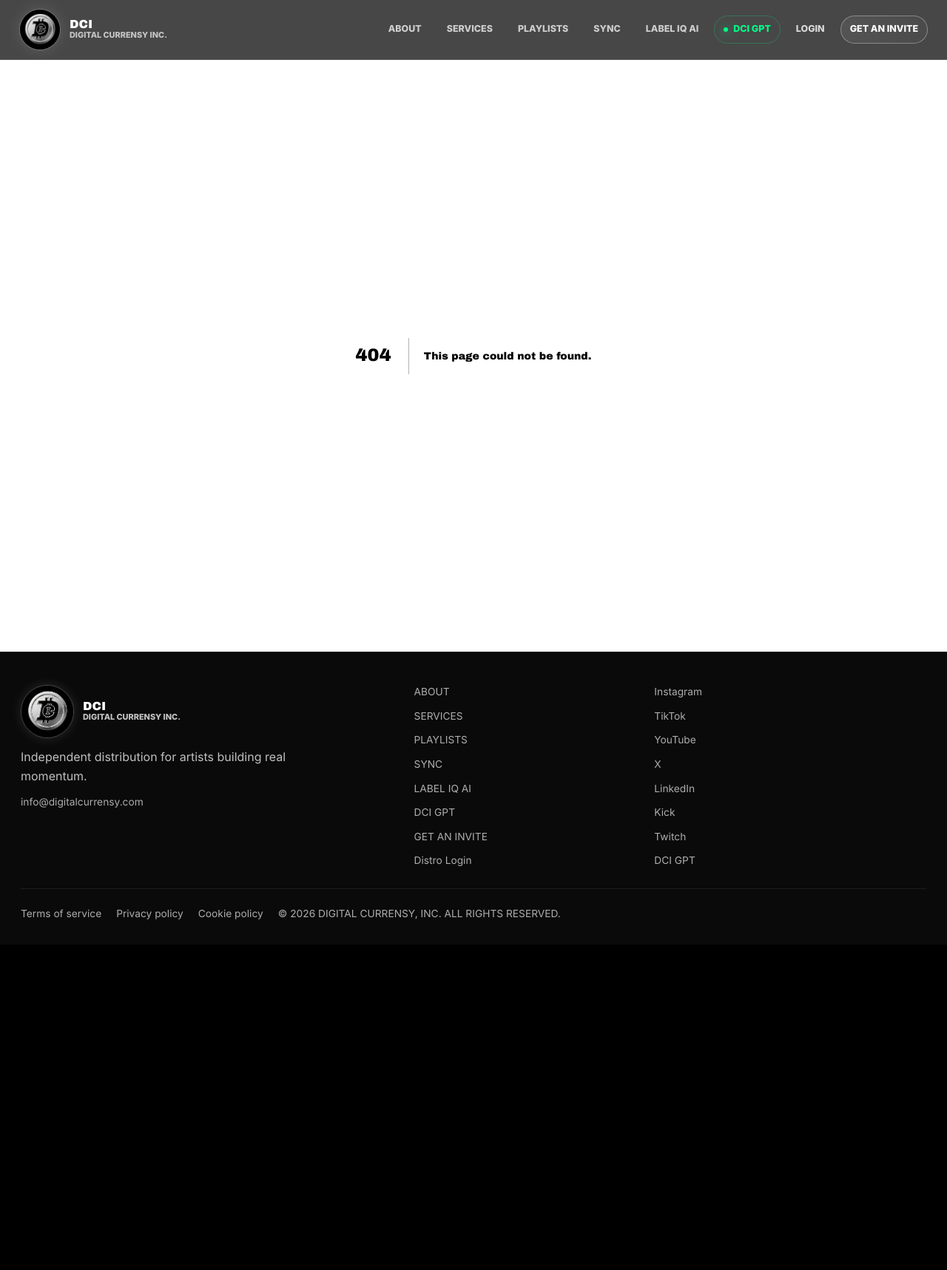
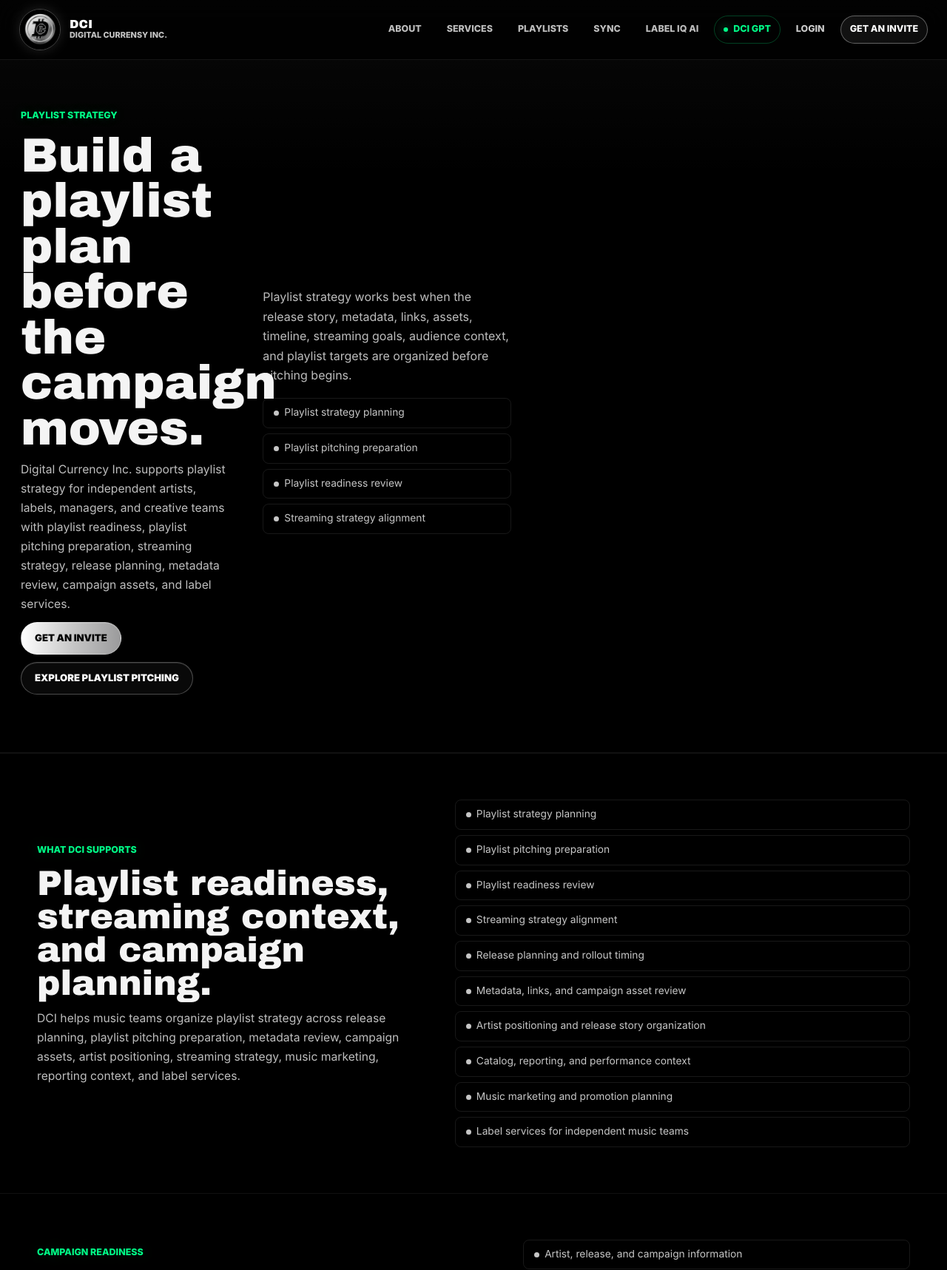
Before and after one commit to DigitalCurrensy/dci-website, a Next.js app: page /playlist-strategy in a window 1280 px wide. Before the commit this address had no page. Shown: the top 1717 px of the page at 74% size. Before the commit the page ends 1277 px from the top, so only its background shows below. Built offline with nearby package versions, Linux system fonts and the light colour scheme.

Commit message:
Add playlist strategy SEO page

```diff
--- /dev/null
+++ b/app/playlist-strategy/page.tsx
@@ -0,0 +1,212 @@
+import type { Metadata } from "next";
+import { ChromeButton } from "@/components/ChromeButton";
+
+export const metadata: Metadata = {
+  title: "Playlist Strategy for Artists and Labels | Digital Currency Inc.",
+  description:
+    "Digital Currency Inc. supports playlist strategy for independent artists, labels, managers, and creative teams with playlist readiness, playlist pitching preparation, streaming strategy, release planning, metadata review, campaign assets, and label services.",
+  alternates: {
+    canonical: "/playlist-strategy",
+  },
+  openGraph: {
+    title: "Playlist Strategy for Artists and Labels | DCI",
+    description:
+      "Playlist strategy, playlist pitching preparation, streaming strategy, release planning, metadata review, campaign assets, and label services for independent music teams.",
+    url: "https://www.digitalcurrensy.com/playlist-strategy",
+    siteName: "Digital Currency Inc.",
+    images: [
+      {
+        url: "/og-image.jpg",
+        width: 1024,
+        height: 1024,
+        alt: "Digital Currency Inc. playlist strategy support",
+      },
+    ],
+  },
+  twitter: {
+    card: "summary_large_image",
+    title: "Playlist Strategy for Artists and Labels | DCI",
+    description:
+      "Playlist strategy, playlist readiness, playlist pitching preparation, streaming strategy, release planning, metadata review, and label services.",
+    images: ["/og-image.jpg"],
+  },
+};
+
+const playlistSupport = [
+  "Playlist strategy planning",
+  "Playlist pitching preparation",
+  "Playlist readiness review",
+  "Streaming strategy alignment",
+  "Release planning and rollout timing",
+  "Metadata, links, and campaign asset review",
+  "Artist positioning and release story organization",
+  "Catalog, reporting, and performance context",
+  "Music marketing and promotion planning",
+  "Label services for independent music teams",
+];
+
+const playlistChecklist = [
+  "Artist, release, and campaign information",
+  "Playlist goals and target audience context",
+  "Streaming links, metadata, and release assets",
+  "Release timeline and rollout plan",
+  "Playlist pitching notes and campaign story",
+  "Marketing, reporting, and label service needs",
+];
+
+const faqs = [
+  {
+    question: "What is playlist strategy?",
+    answer:
+      "Playlist strategy is the process of preparing a release for playlist consideration with clear release information, artist positioning, metadata, streaming context, campaign timing, playlist targets, and promotion assets.",
+  },
+  {
+    question: "How does DCI support playlist strategy?",
+    answer:
+      "DCI helps independent artists, labels, managers, and creative teams organize playlist strategy by reviewing playlist readiness, release planning, metadata, campaign assets, artist positioning, streaming strategy, playlist pitching preparation, and label service needs.",
+  },
+  {
+    question: "Is playlist strategy different from playlist pitching?",
+    answer:
+      "Yes. Playlist strategy is the planning behind the campaign, while playlist pitching is the act of submitting or presenting the release for consideration. Strategy helps prepare the release story, timing, metadata, assets, audience context, and streaming goals before pitching begins.",
+  },
+  {
+    question: "Why does metadata matter for playlist strategy?",
+    answer:
+      "Metadata helps connect the release to artist names, credits, links, catalog records, platform information, release timing, and playlist context. Clean metadata can make playlist preparation and campaign organization easier.",
+  },
+  {
+    question: "Who is DCI playlist strategy support built for?",
+    answer:
+      "DCI playlist strategy support is built for independent artists, labels, managers, producers, creators, and creative teams that need more structure around playlist readiness, playlist pitching, streaming strategy, release planning, music marketing, metadata review, and label services.",
+  },
+];
+
+export default function PlaylistStrategyPage() {
+  return (
+    <main>
+      <section className="page-hero">
+        <div className="section-inner split-grid">
+          <div className="section-heading">
+            <p className="eyebrow">Playlist strategy</p>
+            <h1>Build a playlist plan before the campaign moves.</h1>
+            <p>
+              Digital Currency Inc. supports playlist strategy for independent
+              artists, labels, managers, and creative teams with playlist
+              readiness, playlist pitching preparation, streaming strategy,
+              release planning, metadata review, campaign assets, and label
+              services.
+            </p>
+            <div className="button-row">
+              <ChromeButton href="/get-an-invite">Get an invite</ChromeButton>
+              <ChromeButton href="/playlist-pitching" variant="secondary">
+                Explore playlist pitching
+              </ChromeButton>
+            </div>
+          </div>
+
+          <div className="copy-stack">
+            <p>
+              Playlist strategy works best when the release story, metadata,
+              links, assets, timeline, streaming goals, audience context, and
+              playlist targets are organized before pitching begins.
+            </p>
+            <ul className="feature-list compact">
+              {playlistSupport.slice(0, 4).map((item) => (
+                <li key={item}>{item}</li>
+              ))}
+            </ul>
+          </div>
+        </div>
+      </section>
+
+      <section className="section">
+        <div className="section-inner split-grid">
+          <div className="section-heading">
+            <p className="eyebrow">What DCI supports</p>
+            <h2>Playlist readiness, streaming context, and campaign planning.</h2>
+            <p>
+              DCI helps music teams organize playlist strategy across release
+              planning, playlist pitching preparation, metadata review, campaign
+              assets, artist positioning, streaming strategy, music marketing,
+              reporting context, and label services.
+            </p>
+          </div>
+
+          <div className="copy-stack">
+            <ul className="feature-list compact">
+              {playlistSupport.map((item) => (
+                <li key={item}>{item}</li>
+              ))}
+            </ul>
+          </div>
+        </div>
+      </section>
+
+      <section className="section">
+        <div className="section-inner split-grid reverse">
+          <div className="section-heading">
+            <p className="eyebrow">Campaign readiness</p>
+            <h2>Connect the release story to playlist goals.</h2>
+            <p>
+              Before a playlist campaign begins, artists and labels need clear
+              release details, metadata, streaming links, audience context,
+              playlist goals, campaign assets, rollout timing, and support
+              needs. DCI helps organize those pieces with more structure.
+            </p>
+          </div>
+
+          <div className="copy-stack">
+            <ul className="feature-list compact">
+              {playlistChecklist.map((item) => (
+                <li key={item}>{item}</li>
+              ))}
+            </ul>
+          </div>
+        </div>
+      </section>
+
+      <section className="section" aria-labelledby="playlist-strategy-faq-title">
+        <div className="section-inner split-grid">
+          <div className="section-heading">
+            <p className="eyebrow">Playlist strategy FAQ</p>
+            <h2 id="playlist-strategy-faq-title">
+              Playlist readiness, pitching, and streaming strategy explained.
+            </h2>
+            <p>
+              Clear answers for artists, labels, managers, and creative teams
+              researching playlist strategy, playlist pitching preparation,
+              playlist readiness, streaming strategy, release planning, metadata
+              review, campaign assets, and label services.
+            </p>
+          </div>
+
+          <div className="copy-stack">
+            {faqs.map((faq) => (
+              <div key={faq.question}>
+                <h3>{faq.question}</h3>
+                <p>{faq.answer}</p>
+              </div>
+            ))}
+          </div>
+        </div>
+      </section>
+
+      <div className="section-inner final-home-cta">
+        <div className="cta-band">
+          <div>
+            <p className="eyebrow">DCI access</p>
+            <h2>Prepare your playlist strategy with DCI.</h2>
+            <p>
+              Share the artist, release, music links, playlist goals, campaign
+              assets, streaming context, metadata details, timeline, and support
+              needed. DCI reviews every invite request before opening platform
+              access.
+            </p>
+          </div>
+          <ChromeButton href="/get-an-invite">Get an invite</ChromeButton>
+        </div>
+      </div>
+    </main>
+  );
+}
```
